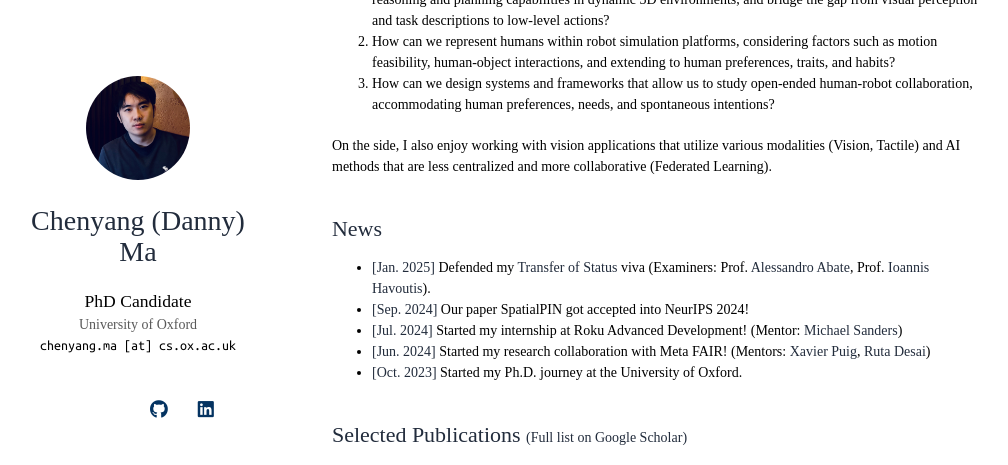
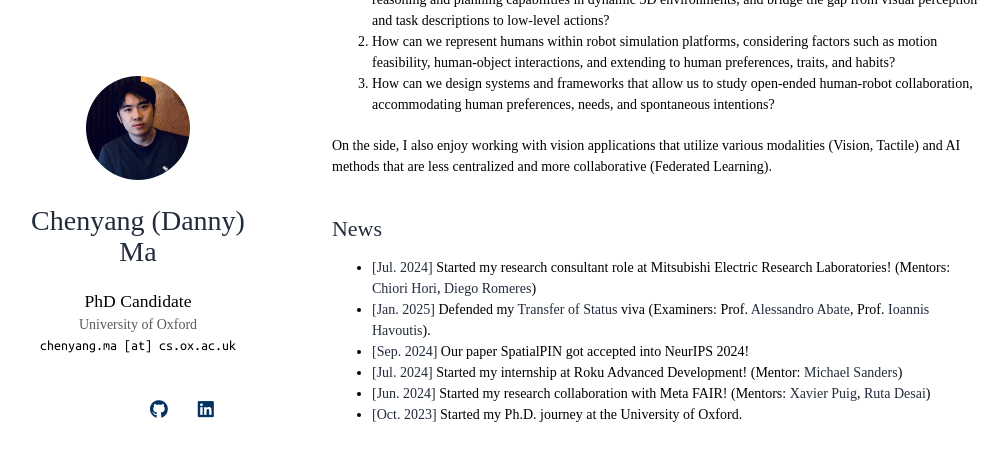
Before and after one commit to dannymcy/dannymcy.github.io, a Jekyll site: the page built from index.md, in a window 1280 px wide and 900 px high, scrolled down 499 px, cut to the strip 0-465 px from the top of the window. Shown: the whole strip, without its empty margins (138-1146 px from the left). Built offline with Jekyll 4.4.1, drawn with Linux system fonts in a browser that asks for light colours; nearby versions of some CDN libraries; a style sheet for code colours, icons or effects is not loaded; our own code applies the rules of GitHub Pages for plain Markdown files.

Commit message:
Make changes

```diff
--- a/index.md
+++ b/index.md
@@ -35,6 +35,7 @@ On the side, I also enjoy working with vision applications that utilize various
 - **[Jul. 2023]** Our paper 3DMiner got accepted into ICCV 2023!
 - **[May. 2023]** Started my second internship at Adobe Research! (Mentors: [Matheus Gadelha](http://mgadelha.me), [Thibault Groueix](https://imagine.enpc.fr/~groueixt/), [Matthew Fisher](https://techmatt.github.io), and [Radomir Mech](https://research.adobe.com/person/radomir-mech/))
 - **[Dec. 2022]** Defended my [Transfer of Status](https://www.ox.ac.uk/students/academic/guidance/graduate/research/status/DPhil) viva (Examiners: [Prof. Yarin Gal](https://www.cs.ox.ac.uk/people/yarin.gal/website/), [Prof. Ronald Clark](https://www.ron-clark.com)). -->
+- **[Jul. 2024]** Started my research consultant role at Mitsubishi Electric Research Laboratories! (Mentors: [Chiori Hori](https://www.merl.com/people/chori), [Diego Romeres](https://www.merl.com/people/romeres))
 - **[Jan. 2025]** Defended my [Transfer of Status](https://www.ox.ac.uk/students/academic/guidance/graduate/research/status/DPhil) viva (Examiners: Prof. [Alessandro Abate](https://www.cs.ox.ac.uk/people/alessandro.abate/), Prof. [Ioannis Havoutis](https://ihavoutis.github.io/)).
 - **[Sep. 2024]** Our paper SpatialPIN got accepted into NeurIPS 2024!
 - **[Jul. 2024]** Started my internship at Roku Advanced Development! (Mentor: [Michael Sanders](http://linkedin.com/in/michael-sanders-8b52b1164))
```
